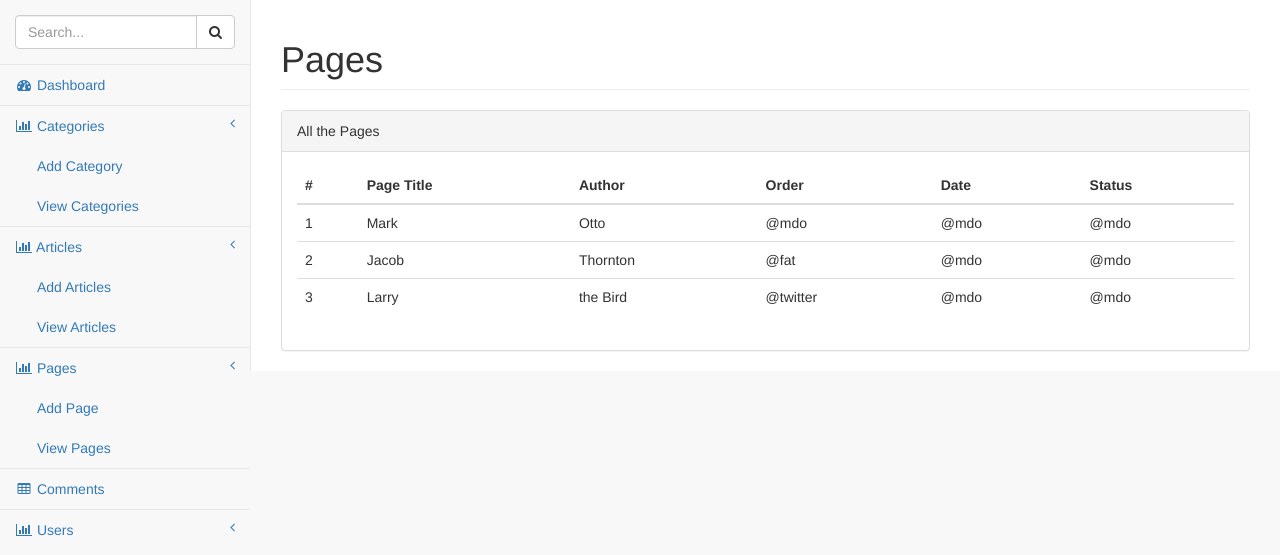
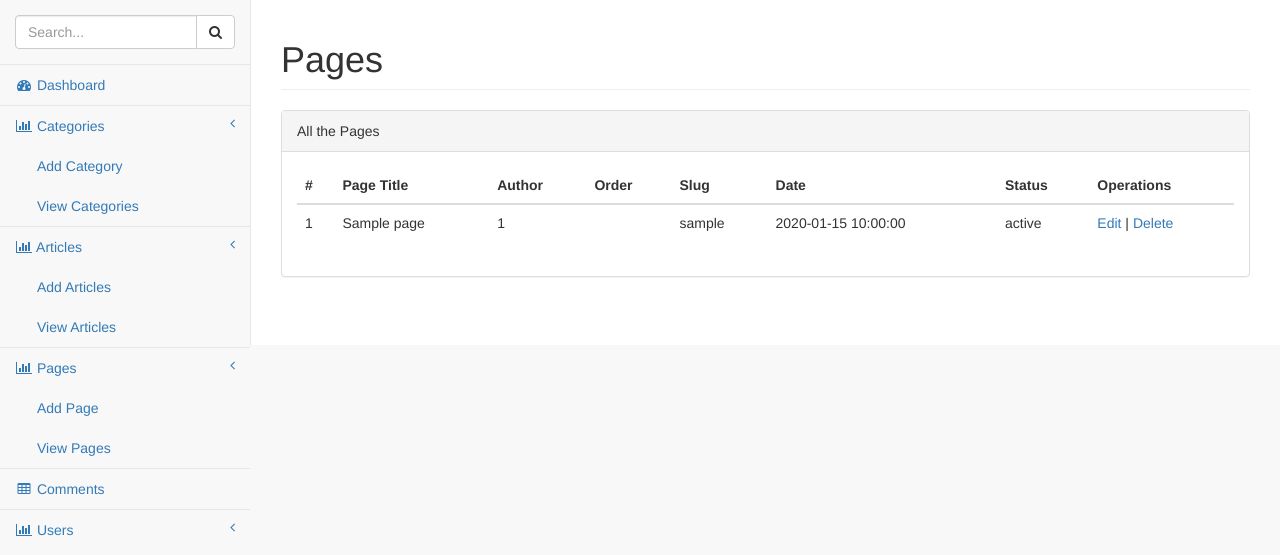
Before and after one commit to codingcyber/Blog-PHP, a PHP site: page /view-pages.php in a window 1280 px wide. Shown: the part 51-606 px from the top of the page. Run offline with PHP 8.4, Linux system fonts and the light colour scheme; the visitor is signed in with stand-in values (Sample User, id 1); tables that the repository leaves empty hold one stand-in row (values such as "Sample post"); data that the repository does not hold is empty.

Commit message:
6-2 View Pages

```diff
--- a/admin/view-pages.php
+++ b/admin/view-pages.php
@@ -1,5 +1,9 @@
-<?php include('includes/header.php'); ?>
-<?php include('includes/navigation.php'); ?>
+<?php
+include('includes/check-login.php');
+require_once('../includes/connect.php');
+include('includes/header.php');
+include('includes/navigation.php');
+?>
 <div id="page-wrapper" style="min-height: 345px;">
     <div class="row">
         <div class="col-lg-12">
@@ -24,35 +28,34 @@
                                     <th>Page Title</th>
                                     <th>Author</th>
                                     <th>Order</th>
+                                    <th>Slug</th>
                                     <th>Date</th>
                                     <th>Status</th>
+                                    <th>Operations</th>
                                 </tr>
                             </thead>
                             <tbody>
+                                <?php
+                                    $sql = "SELECT * FROM pages";
+                                    $result = $db->prepare($sql);
+                                    $result->execute();
+                                    $res = $result->fetchAll(PDO::FETCH_ASSOC);
+                                    foreach ($res as $page) {
+                                    // TODO : Only user with administrator privillages or user who created the page can only edit or delete post
+
+                                    // TODO : Display Author Name
+                                ?>
                                 <tr>
-                                    <td>1</td>
-                                    <td>Mark</td>
-                                    <td>Otto</td>
-                                    <td>@mdo</td>
-                                    <td>@mdo</td>
-                                    <td>@mdo</td>
+                                    <td><?php echo $page['id']; ?></td>
+                                    <td><?php echo $page['title']; ?></td>
+                                    <td><?php echo $page['uid']; ?></td>
+                                    <td><?php echo $page['page_order']; ?></td>
+                                    <td><?php echo $page['slug']; ?></td>
+                                    <td><?php echo $page['updated']; ?></td>
+                                    <td><?php echo $page['status']; ?></td>
+                                    <td><a href="edit-page.php?id=<?php echo $page['id']; ?>">Edit</a> | <a href="delete-item.php?id=<?php echo $page['id']; ?>">Delete</a></td>
                                 </tr>
-                                <tr>
-                                    <td>2</td>
-                                    <td>Jacob</td>
-                                    <td>Thornton</td>
-                                    <td>@fat</td>
-                                    <td>@mdo</td>
-                                    <td>@mdo</td>
-                                </tr>
-                                <tr>
-                                    <td>3</td>
-                                    <td>Larry</td>
-                                    <td>the Bird</td>
-                                    <td>@twitter</td>
-                                    <td>@mdo</td>
-                                    <td>@mdo</td>
-                                </tr>
+                            <?php } ?>
                             </tbody>
                         </table>
                     </div>
```
